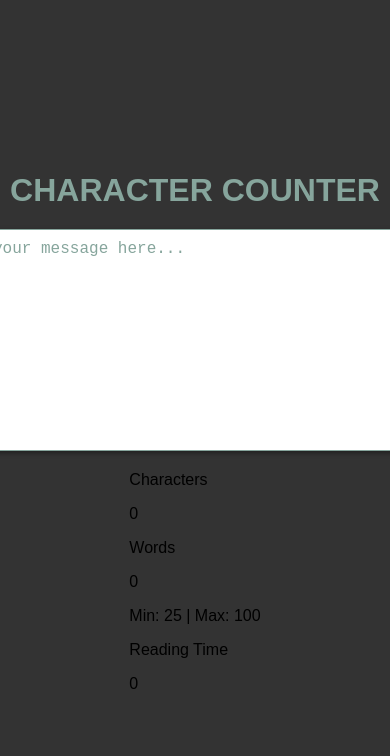
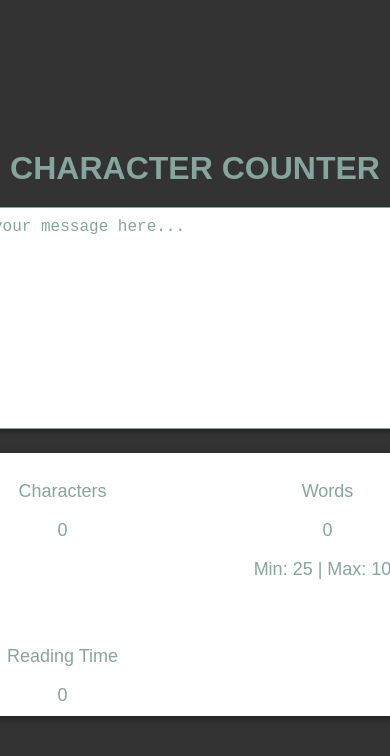
Before and after one commit to vbolden/Character_counter, a React (Vite) app: page / in a window 390 px wide. Shown: the top 756 px of the page. Built offline with nearby package versions, Linux system fonts and the light colour scheme.

Commit message:
styled status display

```diff
--- a/src/App.css
+++ b/src/App.css
@@ -18,11 +18,6 @@ h1 {
     color: #86A59C;
     margin-bottom: 20px;
 }
-
-/* .textbox {
-    width: 300px;
-    height: 100px;
-} */
 
 textarea {
     width: 500px;
@@ -45,3 +40,62 @@ textarea:focus {
     border-color: #7D5BA6;
     box-shadow: 0 0 5px rgba(125, 91, 166, 0.8);
 }
+
+.stats-display {
+    width: 500px;
+    margin-top: 20px;
+    background-color: #ffffff;
+    color: #86A59C;
+    border-radius: 8px;
+    font-size: 18px;
+    padding: 10px;
+    display: grid;
+    grid-template-columns: repeat(3, 1fr);
+    gap: 20px;
+    text-align: center;
+    box-shadow: 2px 2px 10px rgba(0, 0, 0, 0.4);
+}
+
+.stat {
+    display: flex;
+    flex-direction: column;
+    align-items: center;
+}
+
+.label {
+    font-size: 18px;
+    color: #7D5BA6;
+}
+
+.value {
+    font-size: 24px;
+    font-weight: bold;
+    color: #643173;
+}
+
+.value.error {
+    color: #dc2626;
+}
+
+.value.success {
+    color: #89CE94;
+}
+
+.sub {
+    font-size: 12px;
+    color: #7D5BA6;
+    margin-top: 5px;
+}
+
+
+@media (max-width: 768px) {
+    .stats-display {
+        grid-template-columns: 1fr 1fr;
+        grid-template-rows: auto;
+        gap: 30px;
+    }
+
+    .value {
+        font-size: 20px;
+    }
+}
```
